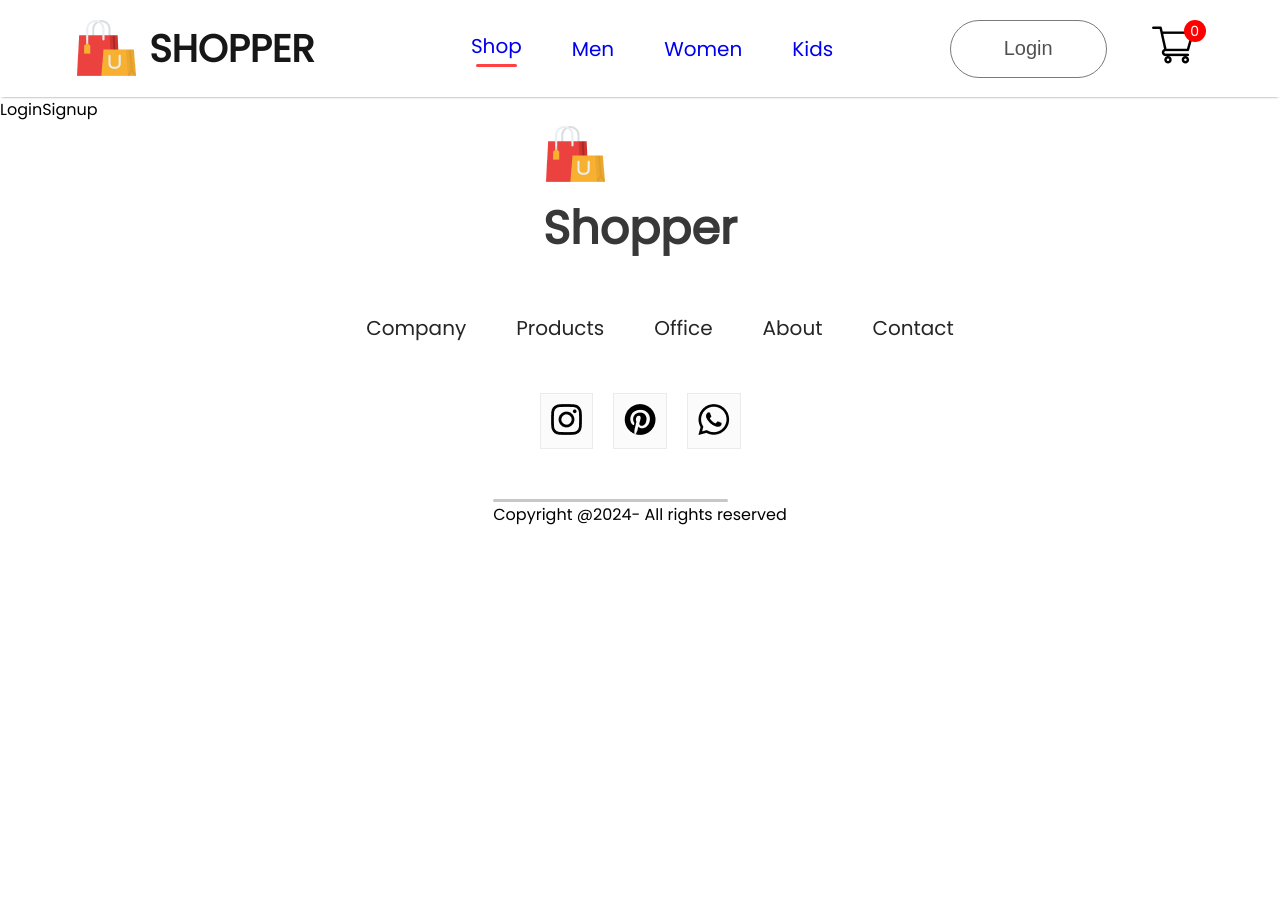
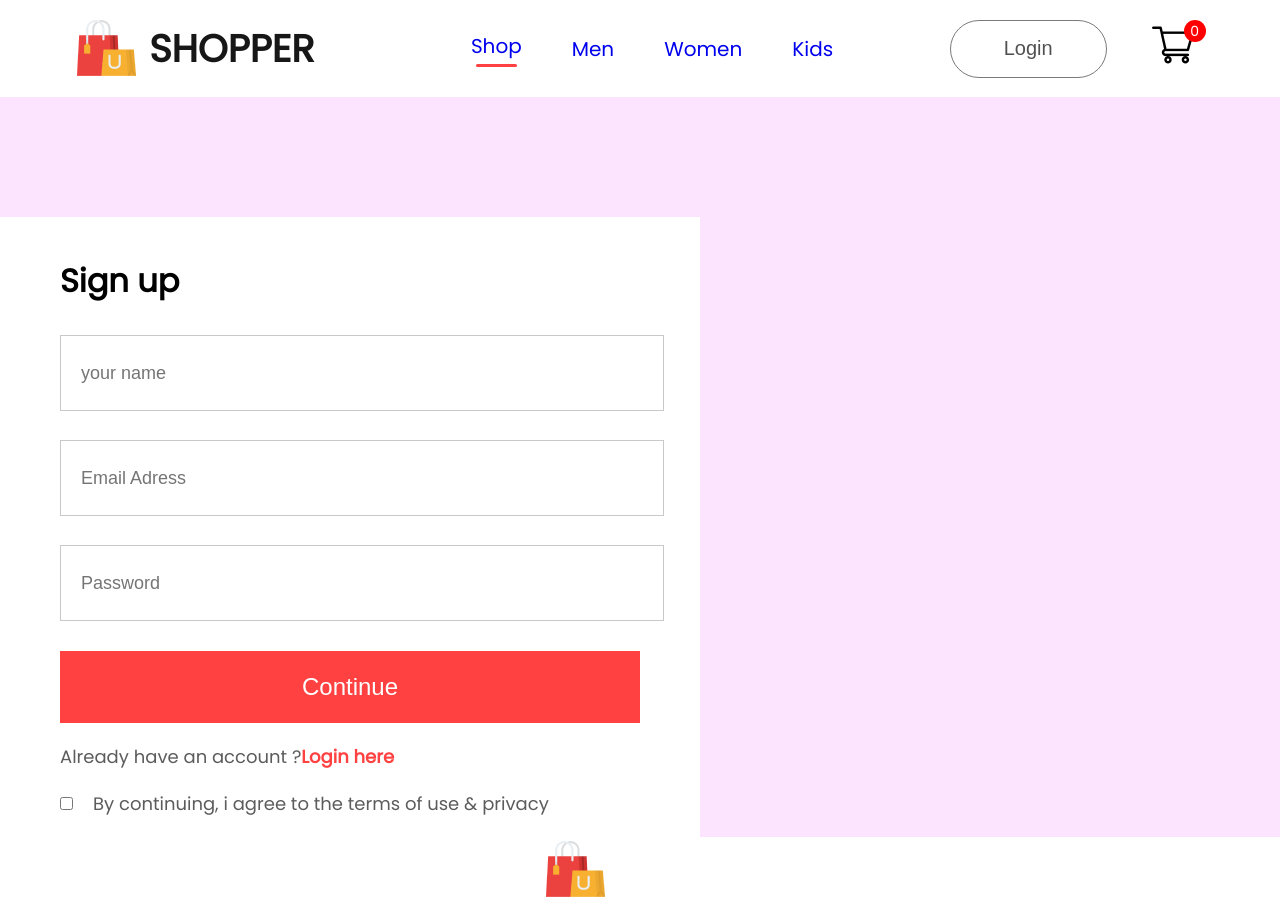
Before and after one commit to zzinue/E-commerce-Frontend, a React (Create React App) app: page /login in a window 1280 px wide. Shown: the top 921 px of the page. Before the commit the page ends 800 px from the top, so only its background shows below. Built offline with nearby package versions, Linux system fonts and the light colour scheme.

Commit message:
adding login signup layout

```diff
--- /dev/null
+++ b/src/Pages/CSS/LoginSignup.css
@@ -0,0 +1,42 @@
+.loginsignup {
+  width: 100%;
+  height: 80vh;
+  background: #fce3fe;
+  padding-top: 100px;
+}
+.loginsingup-container {
+  width: 580px;
+  height: 600px;
+  background: white;
+  margin: auto;
+  padding: 40px 60px;
+}
+.loginsingup-container {
+  margin: 20px 0px;
+}
+.loginsignup-fields {
+  display: flex;
+  flex-direction: column;
+  gap: 29px;
+  margin-top: 30px;
+}
+.loginsignup-fields input {
+  height: 72px;
+  width: 100%;
+  padding-left: 20px;
+  border: 1px solid #c9c9c9;
+  outline: none;
+  color: #5c5c5c;
+  font-size: 18px;
+}
+.loginsingup-container button {
+  width: 580px;
+  height: 72px;
+  color: white;
+  background: #ff4141;
+  margin-top: 30px;
+  border: none;
+  font-size: 24px;
+  font-weight: 500;
+  cursor: pointer;
+}
--- a/src/Pages/CSS/ShopCategory.css
+++ b/src/Pages/CSS/ShopCategory.css
@@ -36,3 +36,22 @@
   font-size: 18px;
   font-weight: 500;
 }
+.loginsignup-login {
+  margin-top: 20px;
+  color: #5c5c5c;
+  font-size: 18px;
+  font-weight: 500;
+}
+.loginsignup-login span {
+  color: #ff4141;
+  font-weight: 600;
+}
+.loginsignup-agree {
+  display: flex;
+  align-items: center;
+  margin-top: 20px;
+  gap: 20px;
+  color: #5c5c5c;
+  font-size: 18px;
+  font-weight: 500;
+}
--- a/src/Pages/LoginSignup.jsx
+++ b/src/Pages/LoginSignup.jsx
@@ -1,9 +1,26 @@
-import React from 'react'
-
+import React from "react";
+import "./CSS/LoginSignup.css";
 const LoginSignup = () => {
   return (
-    <div>LoginSignup</div>
-  )
-}
+    <div className="loginsignup">
+      <div className="loginsingup-container">
+        <h1>Sign up</h1>
+        <div className="loginsignup-fields">
+          <input type="text" placeholder="your name" />
+          <input type="email" placeholder="Email Adress" />
+          <input type="password" placeholder="Password" />
+        </div>
+        <button>Continue</button>
+        <p className="loginsignup-login">
+          Already have an account ?<span>Login here</span>
+        </p>
+        <div className="loginsignup-agree">
+          <input type="checkbox" name="" id="" />
+          <p>By continuing, i agree to the terms of use & privacy</p>
+        </div>
+      </div>
+    </div>
+  );
+};
 
-export default LoginSignup
+export default LoginSignup;
```
